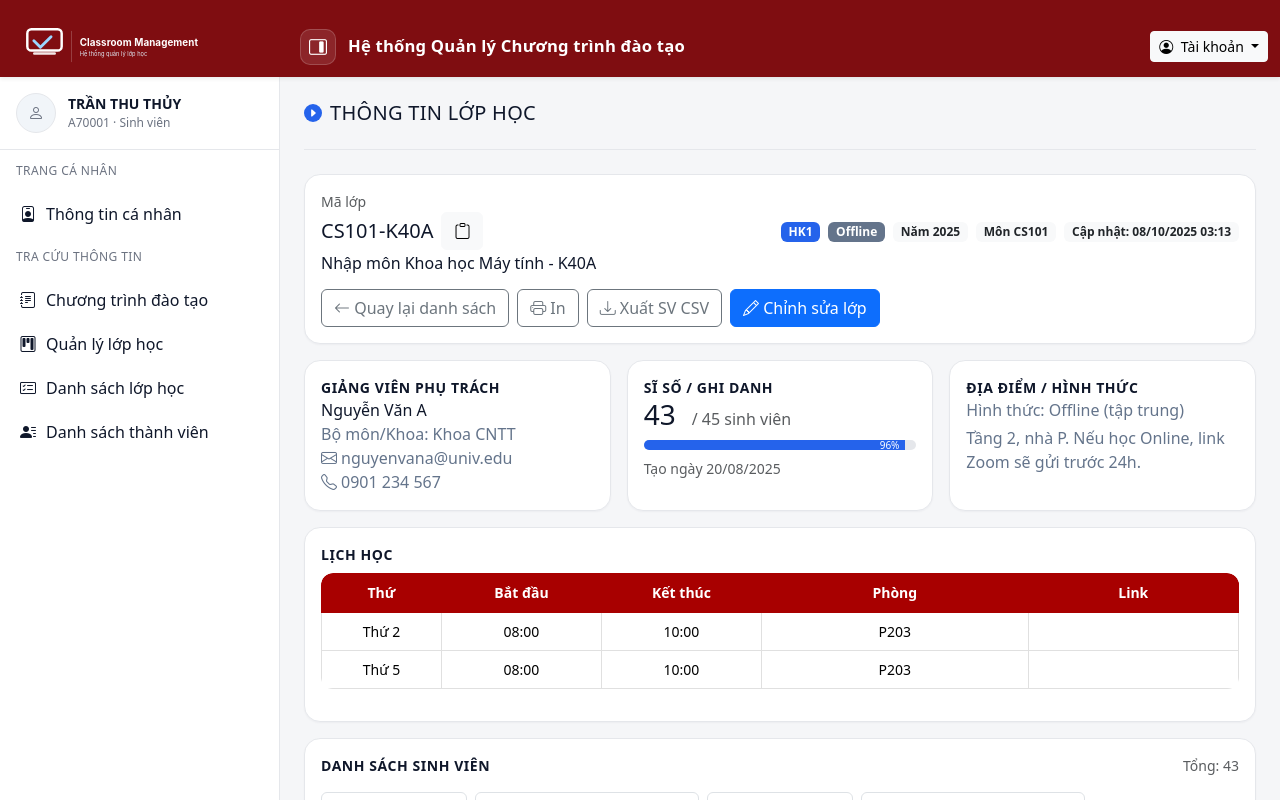
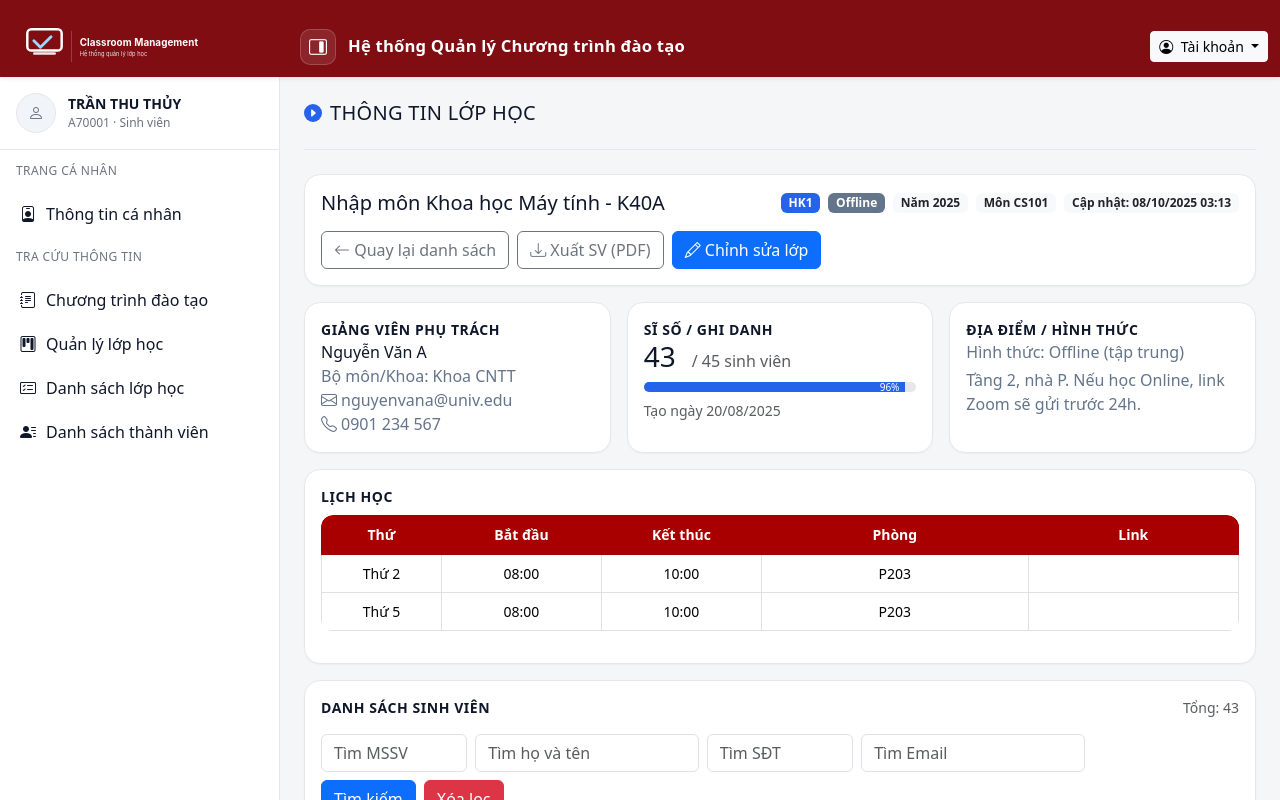
Before and after one commit to NguyenHuyCao/classroom_management_fe, an Angular app: page /class-detail/1 in a window 1280 px wide. Shown: the top 800 px of the page. Built offline with nearby package versions, Linux system fonts and the light colour scheme.

Commit message:
Prepare connect to Be

```diff
--- a/src/app/layout/topbar.html
+++ b/src/app/layout/topbar.html
@@ -1,6 +1,6 @@
 <nav class="navbar navbar-dark app-navbar fixed-top">
   <div class="container-fluid">
-    <div class="app-brand d-none d-lg-flex">
+    <div class="app-brand d-none d-lg-flex" routerLink="/home" routerLinkActive="active">
       <img class="logo-full" src="assets/logo-classroom-wordmark.svg" alt="Classroom Management" />
       <img class="logo-icon" src="assets/logo-classroom-icon.svg" alt="CM" />
     </div>
--- a/src/app/layout/topbar.ts
+++ b/src/app/layout/topbar.ts
@@ -1,11 +1,11 @@
 import { Component, Renderer2 } from '@angular/core';
-import { Router, RouterLink } from '@angular/router';
+import { Router, RouterLink, RouterLinkActive } from '@angular/router';
 import { ConfirmDialog } from '../components/confirm/confirm-dialog';
 
 @Component({
   selector: 'app-topbar',
   standalone: true,
-  imports: [RouterLink, ConfirmDialog],
+  imports: [RouterLink, ConfirmDialog, RouterLinkActive],
   templateUrl: './topbar.html',
 })
 export class Topbar {
--- a/src/app/pages/class-catalog/class-catalog.html
+++ b/src/app/pages/class-catalog/class-catalog.html
@@ -30,14 +30,6 @@
     </div>
 
     <div class="col-md-2">
-      <label class="form-label mb-1">Giảng viên</label>
-      <select class="form-select" (change)="onLecturer($event)">
-        <option value="ALL">Tất cả</option>
-        <option *ngFor="let l of lecturers()" [value]="l">{{ l }}</option>
-      </select>
-    </div>
-
-    <div class="col-md-2">
       <label class="form-label mb-1">Trạng thái</label>
       <select class="form-select" (change)="onStatus($event)">
         <option value="ALL">Tất cả</option>
@@ -45,23 +37,17 @@
         <option value="Offline">Offline</option>
       </select>
     </div>
-  </div>
 
-  <div class="row g-3 mt-2">
     <div class="col-md-2">
-      <label class="form-label mb-1">Kích thước trang</label>
-      <select class="form-select" (change)="onPageSize($event)">
-        <option [selected]="pageSize() == 10">10</option>
-        <option [selected]="pageSize() == 20">20</option>
-        <option [selected]="pageSize() == 50">50</option>
-      </select>
-    </div>
     <div class="col-md-10 text-md-end d-flex gap-2 justify-content-md-end align-items-end">
       <button class="btn btn-outline-secondary" (click)="exportCSV()">
-        <i class="bi bi-download"></i> Xuất CSV
+        <i class="bi bi-download"></i> Xuất PDF
       </button>
     </div>
   </div>
+  </div>
+
+
 </div>
 
 <div class="row g-3 mb-3">
--- a/src/app/pages/class-detail/class-detail.html
+++ b/src/app/pages/class-detail/class-detail.html
@@ -7,12 +7,7 @@
   <div class="card-soft p-3 mb-3 mt-4">
     <div class="d-flex flex-column flex-md-row gap-2 align-items-md-center justify-content-between">
       <div>
-        <div class="text-muted small">Mã lớp</div>
-        <div class="h5 mb-1 d-flex align-items-center gap-2">
-          <span class="fw-700">{{ d.code }}</span>
-          <button class="btn btn-light btn" (click)="copyCode()" title="Sao chép mã lớp"><i class="bi bi-clipboard"></i></button>
-        </div>
-        <div class="h6 mb-0">{{ d.name }}</div>
+        <div class="h5 mb-0">{{ d.name }}</div>
       </div>
 
       <div class="d-flex gap-2 flex-wrap">
@@ -26,8 +21,7 @@
 
     <div class="actions mt-3 d-flex flex-wrap gap-2">
       <a class="btn btn-outline-secondary" [routerLink]="['/class-catalog']"><i class="bi bi-arrow-left"></i> Quay lại danh sách</a>
-      <button class="btn btn-outline-secondary" (click)="printPage()"><i class="bi bi-printer"></i> In</button>
-      <button class="btn btn-outline-secondary" (click)="exportStudentsCSV()"><i class="bi bi-download"></i> Xuất SV CSV</button>
+      <button class="btn btn-outline-secondary" (click)="exportStudentsCSV()"><i class="bi bi-download"></i> Xuất SV (PDF)</button>
       <a class="btn btn-primary" [routerLink]="['/class-manager']" [queryParams]="{ edit: d.id }"><i class="bi bi-pencil"></i> Chỉnh sửa lớp</a>
     </div>
   </div>
@@ -141,7 +135,6 @@
             <td class="text-start">{{ s.maiger }}</td>
             <td class="d-flex gap-2 justify-content-center">
               <button class="btn btn-danger btn" (click)="askDeleteStudent(s)">Xoá</button>
-
             </td>
           </tr>
           <tr *ngIf="!studentsPaged().length">
--- a/src/app/pages/class-detail/class-detail.ts
+++ b/src/app/pages/class-detail/class-detail.ts
@@ -145,6 +145,7 @@ export class ClassDetail {
       return true;
     });
   });
+
   pageSize = signal<number>(10);
   pageIndex = signal<number>(1);
 
--- a/src/app/pages/class-manager/class-manager.html
+++ b/src/app/pages/class-manager/class-manager.html
@@ -190,7 +190,6 @@
             </div>
           </td>
           <td class="text-center">
-            <!-- Chặn click nổi bọt để không điều hướng khi bấm nút -->
             <button
               class="btn btn-light btn-sm me-1"
               (click)="$event.stopPropagation(); startEdit(c)"
--- a/src/app/pages/class-manager/class-manager.ts
+++ b/src/app/pages/class-manager/class-manager.ts
@@ -256,7 +256,6 @@ export class ClassManager {
 
     this.classes.update((list) => list.filter((c) => c.id !== item.id));
 
-    // đóng dialog + dọn state
     this.showConfirmDelete.set(false);
     this.classToDelete.set(null);
 
--- a/src/app/pages/register/register.html
+++ b/src/app/pages/register/register.html
@@ -190,7 +190,6 @@
               </button>
             </div>
           </form>
-
         </div>
       </div>
     </div>
--- a/src/app/pages/register/register.ts
+++ b/src/app/pages/register/register.ts
@@ -65,7 +65,6 @@ export class Register {
       confirm: ['', [Validators.required, Validators.minLength(6), sameAs('password')]],
     }),
 
-    // Nhánh Sinh viên
     student: this.fb.nonNullable.group({
       studentId: ['', [Validators.required, Validators.pattern(/^[A-Za-z0-9]+$/)]],
       classCode: ['', [Validators.required]],
--- a/src/styles.scss
+++ b/src/styles.scss
@@ -59,6 +59,7 @@ body.sidebar-collapsed .app-navbar .container-fluid {
   padding: 0 10px 0 12px;
   overflow: hidden;
   transition: width 0.18s ease;
+  cursor: pointer;
 }
 @media (min-width: 992px) {
   .app-brand {
```
Also changed, not shown: 1 other file (tests, documents, lock files or other folders).
